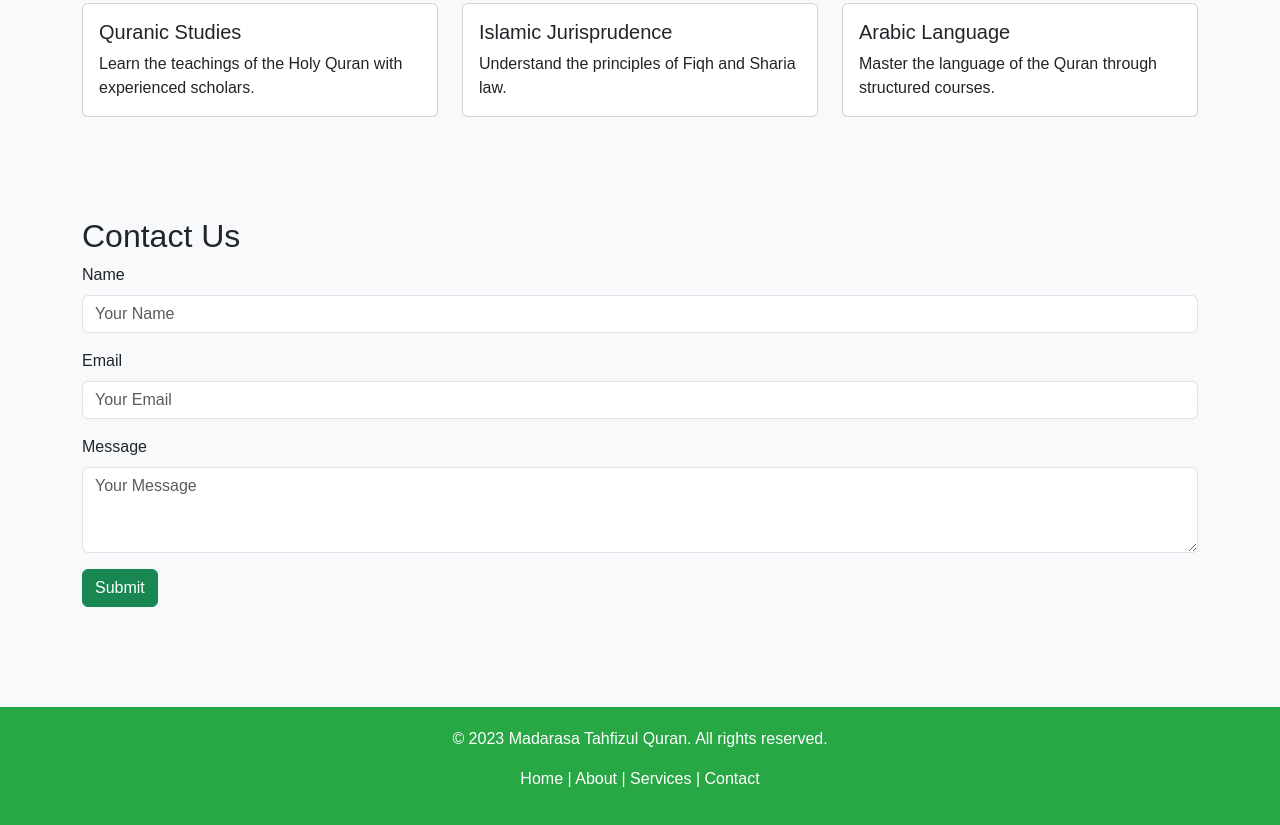
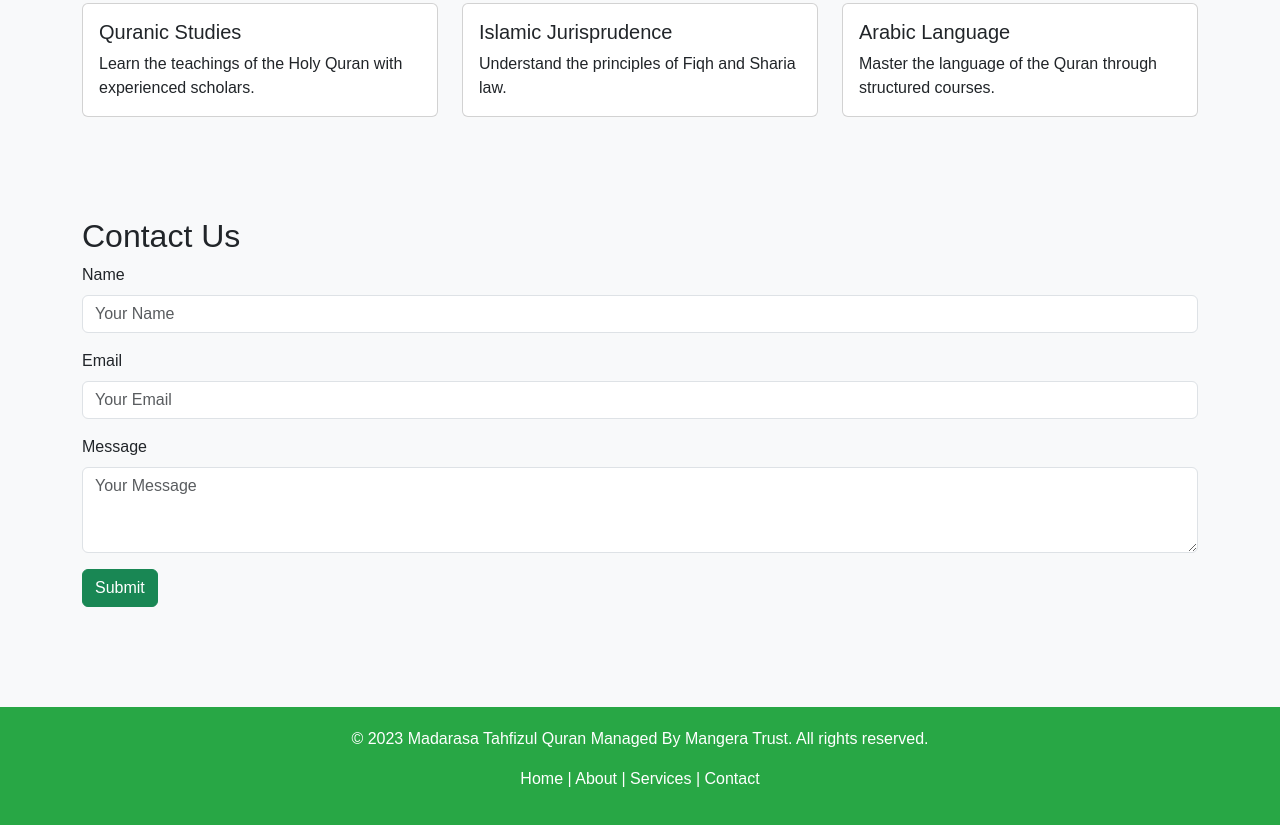
Before and after one commit to AadilDiwan107/Madarasa-tahfizul-quraan, a plain HTML site: page index.html in a window 1280 px wide. Shown: the part 544-1369 px from the top of the page. Drawn offline with nearby package versions, Linux system fonts and the light colour scheme.

Commit message:
Update index.html

```diff
--- a/index.html
+++ b/index.html
@@ -143,7 +143,7 @@
   <!-- Footer -->
   <footer class="footer">
     <div class="container text-center">
-      <p>&copy; 2023 Madarasa Tahfizul Quran. All rights reserved.</p>
+      <p>&copy; 2023 Madarasa Tahfizul Quran Managed By Mangera Trust. All rights reserved.</p>
       <p>
         <a href="#home">Home</a> |
         <a href="#about">About</a> |
```
